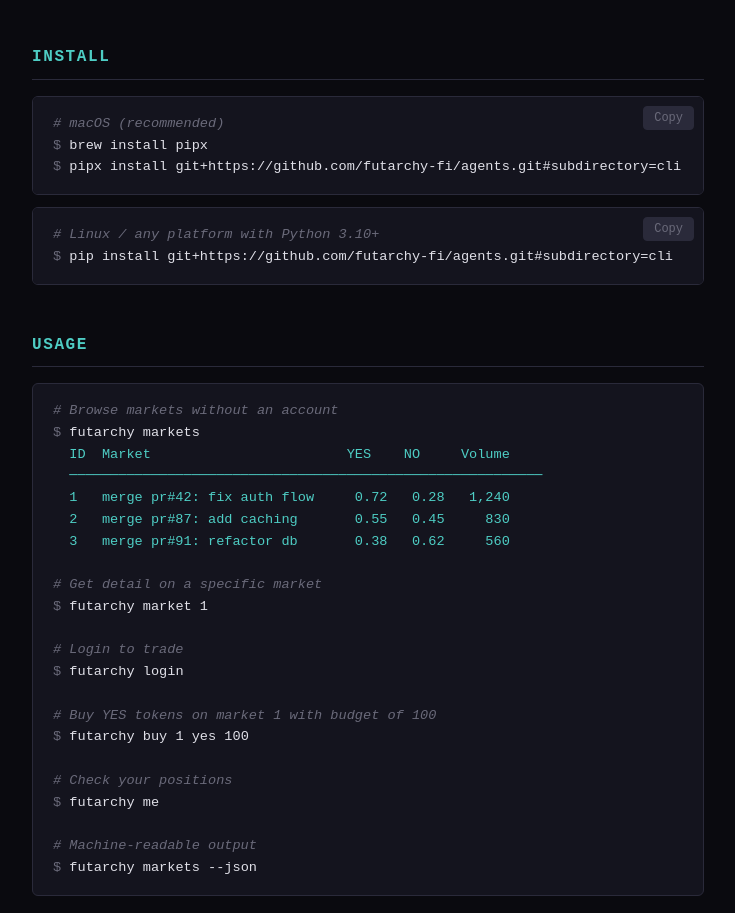
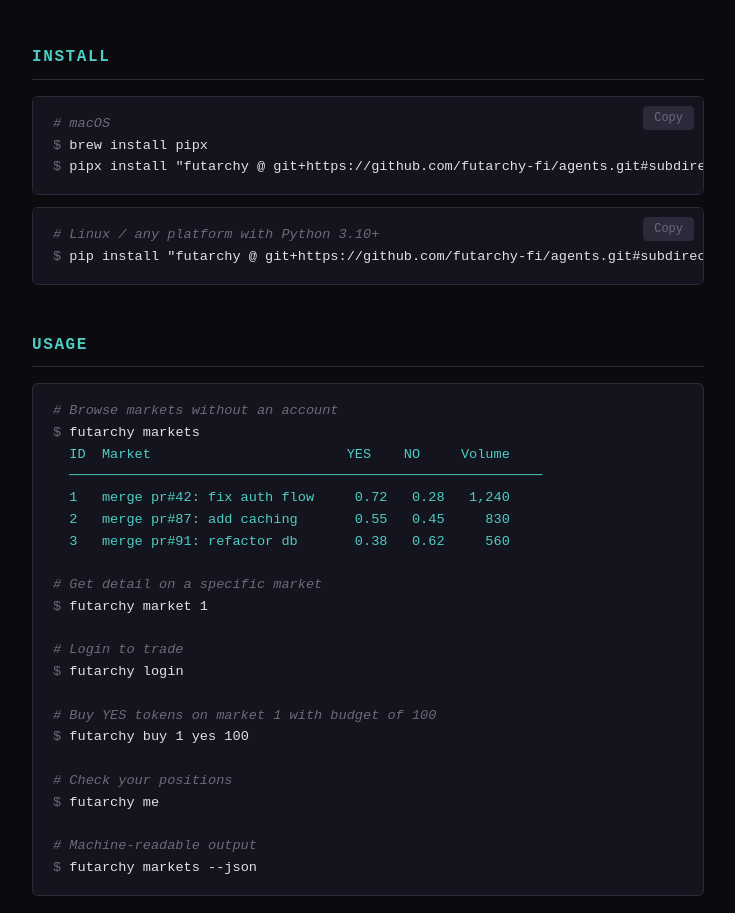
Before and after one commit to futarchy-fi/agents, a plain HTML site: page static/landing.html in a window 1280 px wide. Shown: the part 876-1789 px from the top of the page, without its empty margins (272-1007 px from the left). Drawn offline with Linux system fonts and the light colour scheme.

Commit message:
Fix install commands to use correct pip/pipx syntax

```diff
--- a/static/landing.html
+++ b/static/landing.html
@@ -192,15 +192,15 @@
   <section>
     <h2>Install</h2>
     <div class="install-block">
-      <button class="copy-btn" onclick="copyInstall(this, 'pipx install git+https://github.com/futarchy-fi/agents.git#subdirectory=cli')">Copy</button>
-      <pre><code><span class="comment"># macOS (recommended)</span>
+      <button class="copy-btn" onclick="copyInstall(this, 'pipx install &quot;futarchy @ git+https://github.com/futarchy-fi/agents.git#subdirectory=cli&quot;')">Copy</button>
+      <pre><code><span class="comment"># macOS</span>
 <span class="prompt">$ </span>brew install pipx
-<span class="prompt">$ </span>pipx install git+https://github.com/futarchy-fi/agents.git#subdirectory=cli</code></pre>
+<span class="prompt">$ </span>pipx install "futarchy @ git+https://github.com/futarchy-fi/agents.git#subdirectory=cli"</code></pre>
     </div>
     <div class="install-block">
-      <button class="copy-btn" onclick="copyInstall(this, 'pip install git+https://github.com/futarchy-fi/agents.git#subdirectory=cli')">Copy</button>
+      <button class="copy-btn" onclick="copyInstall(this, 'pip install &quot;futarchy @ git+https://github.com/futarchy-fi/agents.git#subdirectory=cli&quot;')">Copy</button>
       <pre><code><span class="comment"># Linux / any platform with Python 3.10+</span>
-<span class="prompt">$ </span>pip install git+https://github.com/futarchy-fi/agents.git#subdirectory=cli</code></pre>
+<span class="prompt">$ </span>pip install "futarchy @ git+https://github.com/futarchy-fi/agents.git#subdirectory=cli"</code></pre>
     </div>
   </section>
 
```
